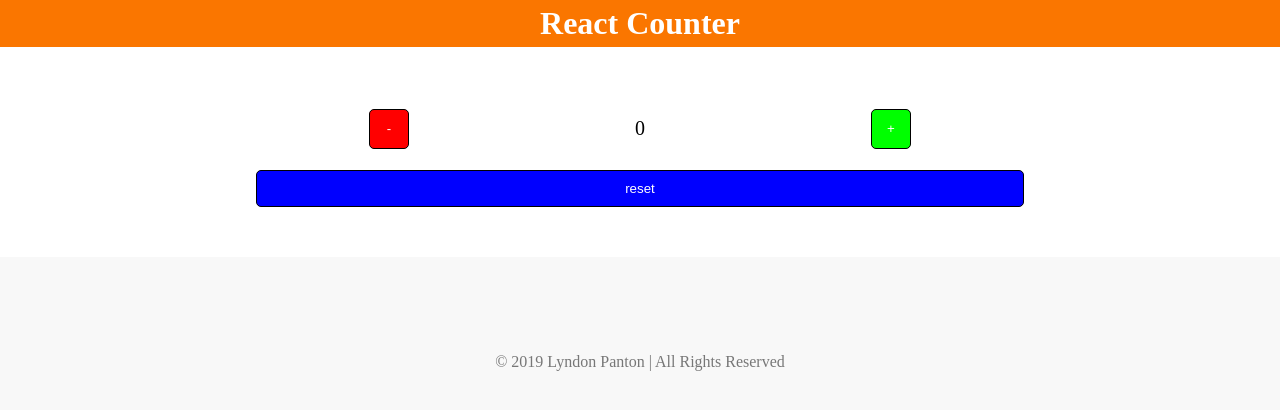
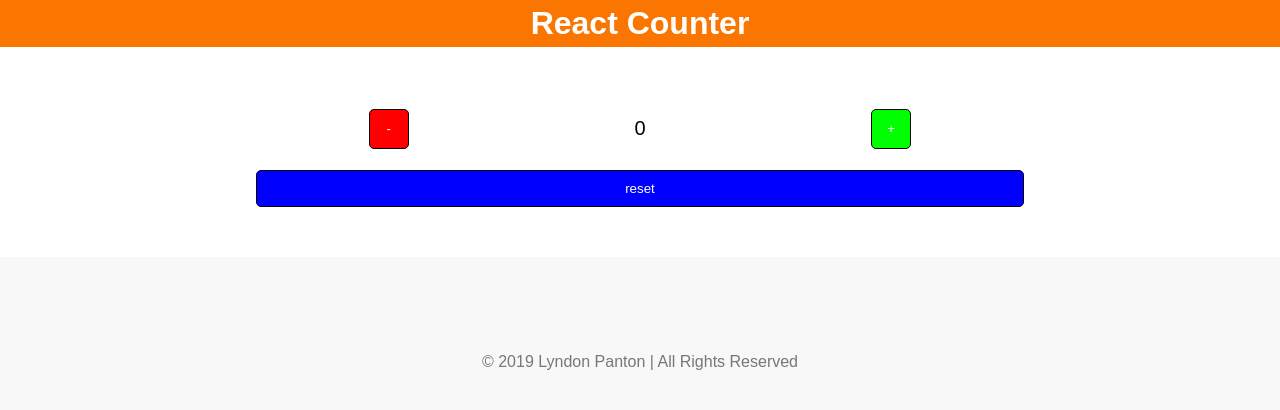
Before and after one commit to lyndonpanton/react-counter, a React (Create React App) app: page / in a window 1280 px wide. Shown: the top 410 px of the page. Built offline with nearby package versions, Linux system fonts and the light colour scheme.

Commit message:
changed default font

```diff
--- a/src/assets/styles/main.css
+++ b/src/assets/styles/main.css
@@ -2,4 +2,5 @@
 
 body, html {
 	margin: 0;
+	font-family: "Avant Garde", Avantgarde, "Century Gothic", CenturyGothic, AppleGothic, sans-serif;
 }
```
